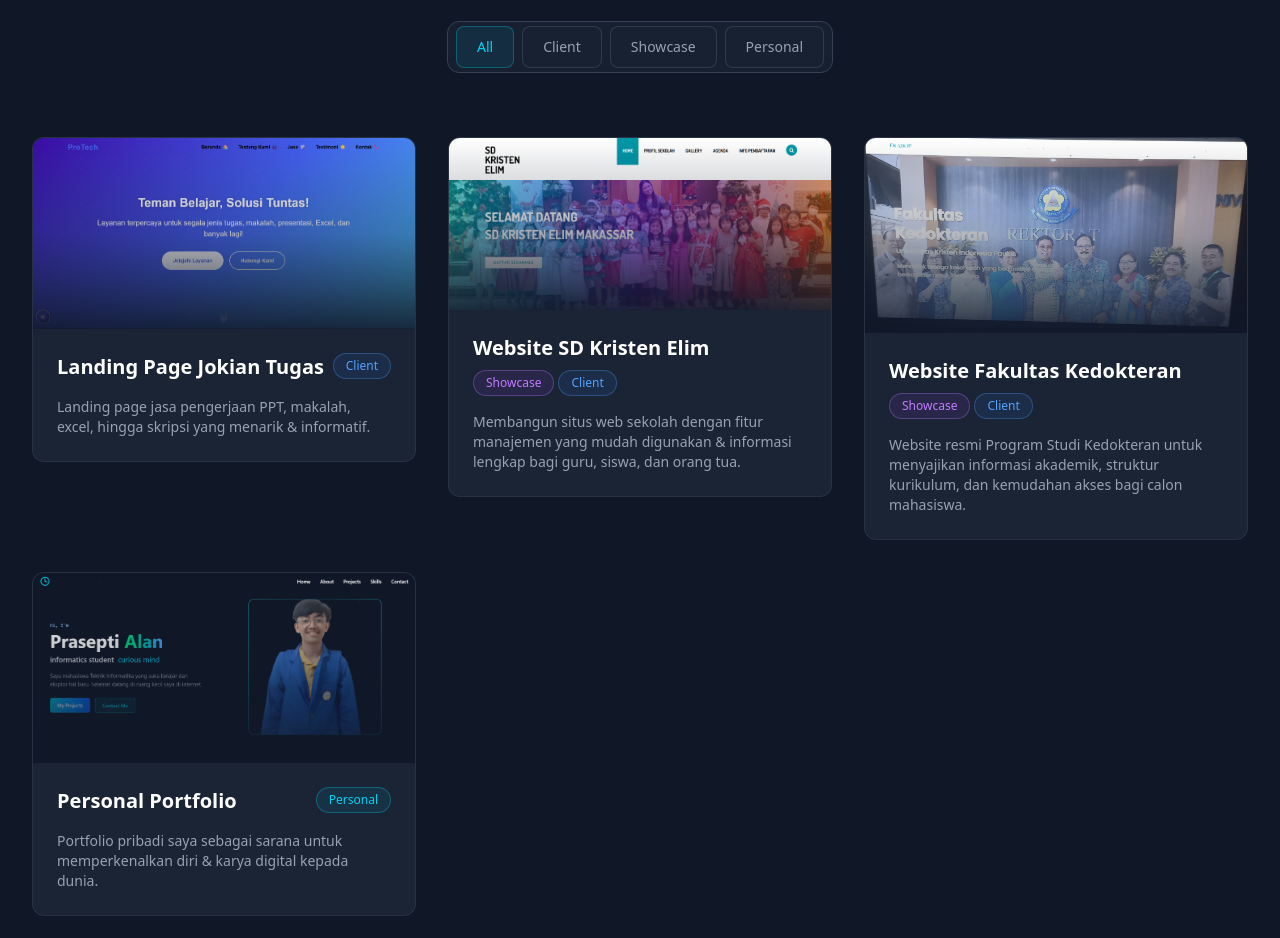
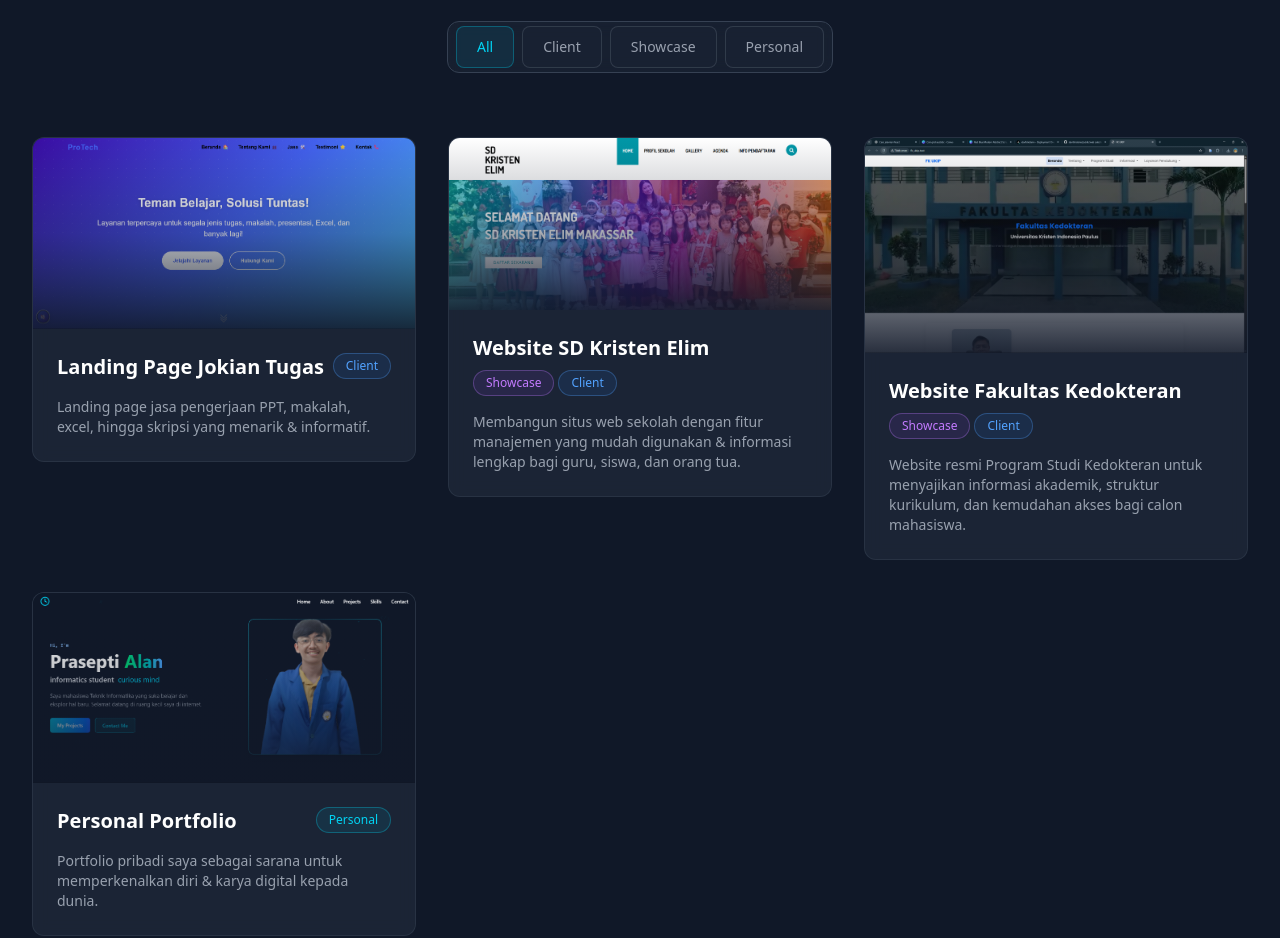
Before and after one commit to Alannverse/devfoliolann, a React (Vite) app: page / in a window 1280 px wide. Shown: the part 1620-2558 px from the top of the page. Built offline with nearby package versions, Linux system fonts and the light colour scheme; the HTML template or start-up script is replaced by a standard one.

Commit message:
update gambar portfolio

```diff
--- a/src/pages/projects.jsx
+++ b/src/pages/projects.jsx
@@ -29,7 +29,7 @@ const ProjectsSection = () => {
       description: "Website resmi Program Studi Kedokteran untuk menyajikan informasi akademik, struktur kurikulum, dan kemudahan akses bagi calon mahasiswa.",
       technologies: ["PHP", "TailwindCSS", "MySQL"],
       category: ["Showcase", "Client"],
-      image: "/fkukip.jpg",
+      image: "/fkukip.png",
       accent: "teal",
     },
     {
```
Also changed, not shown: public/fkukip.jpg (deleted), public/fkukip.png (added).
